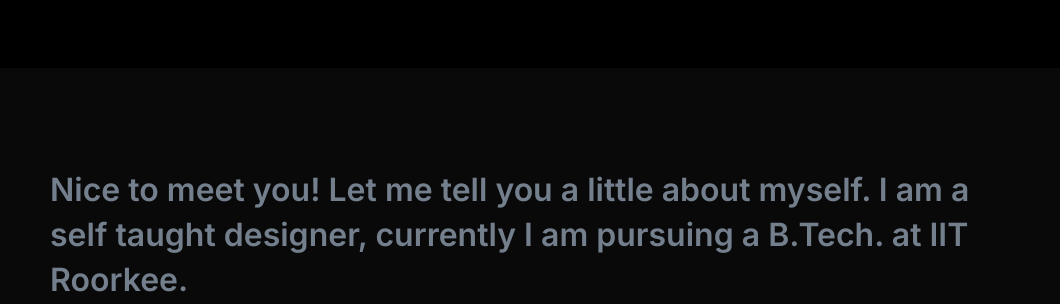
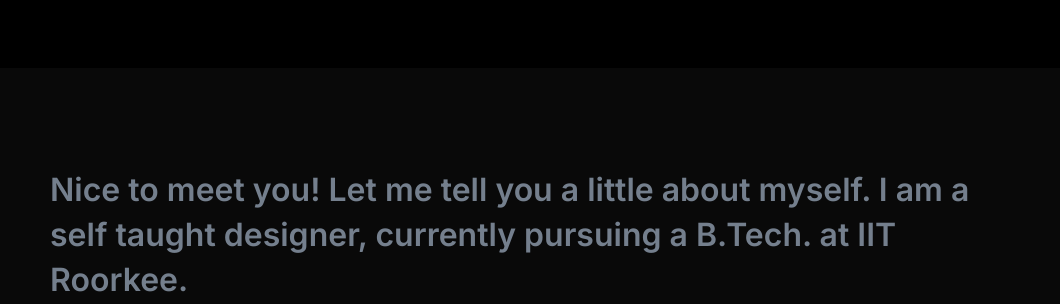
Before and after one commit to arnavchand/portfolioV2, a plain HTML site: page about.html in a window 1280 px wide. Shown: the part 648-952 px from the top of the page, without its empty margins (110-1170 px from the left). Drawn offline with nearby package versions, Linux system fonts and the light colour scheme; a web font is replaced by a local one.

Commit message:
Update about.html

```diff
--- a/about.html
+++ b/about.html
@@ -60,7 +60,7 @@
   <!-- PROJECT DETAILS -->
   <div class="laptop-view project-details-dark">
     <div class="laptop-view container">
-      <p class="laptop-view project-summary-dark">Nice to meet you! Let me tell you a little about myself. I am a self taught designer, currently I am pursuing a B.Tech. at IIT Roorkee.
+      <p class="laptop-view project-summary-dark">Nice to meet you! Let me tell you a little about myself. I am a self taught designer, currently pursuing a B.Tech. at IIT Roorkee.
       </p>
       <p class="laptop-view project-summary-dark">
         In the course of my under graduation , I have developed an interest in designing digital products through an iterative design process.
@@ -73,7 +73,7 @@
   </div>
 
   <div class="container mob-view">
-    <p style="font-size: 20px; font-weight: 600; line-height: 140%; color: #747F8D; margin-bottom: 20px;;">Nice to meet you! Let me tell you a little about myself. I am a self taught designer, currently I am pursuing a B.Tech. at IIT Roorkee.</p>
+    <p style="font-size: 20px; font-weight: 600; line-height: 140%; color: #747F8D; margin-bottom: 20px;;">Nice to meet you! Let me tell you a little about myself. I am a self taught designer, currently pursuing a B.Tech. at IIT Roorkee.</p>
     <p style="font-size: 20px; font-weight: 600; line-height: 140%; color: #747F8D; margin-bottom: 20px;">In the course of my under graduation , I have developed an interest in designing digital products through an iterative design process.</p>
     <p style="font-size: 20px; font-weight: 600; line-height: 140%; color: #747F8D; margin-bottom: 40px;">I've worked in both, in-house & agency environments and have been lucky enough to work with some great start-ups and entrepreneurs. Hope to work with you too!</p>
 
```
